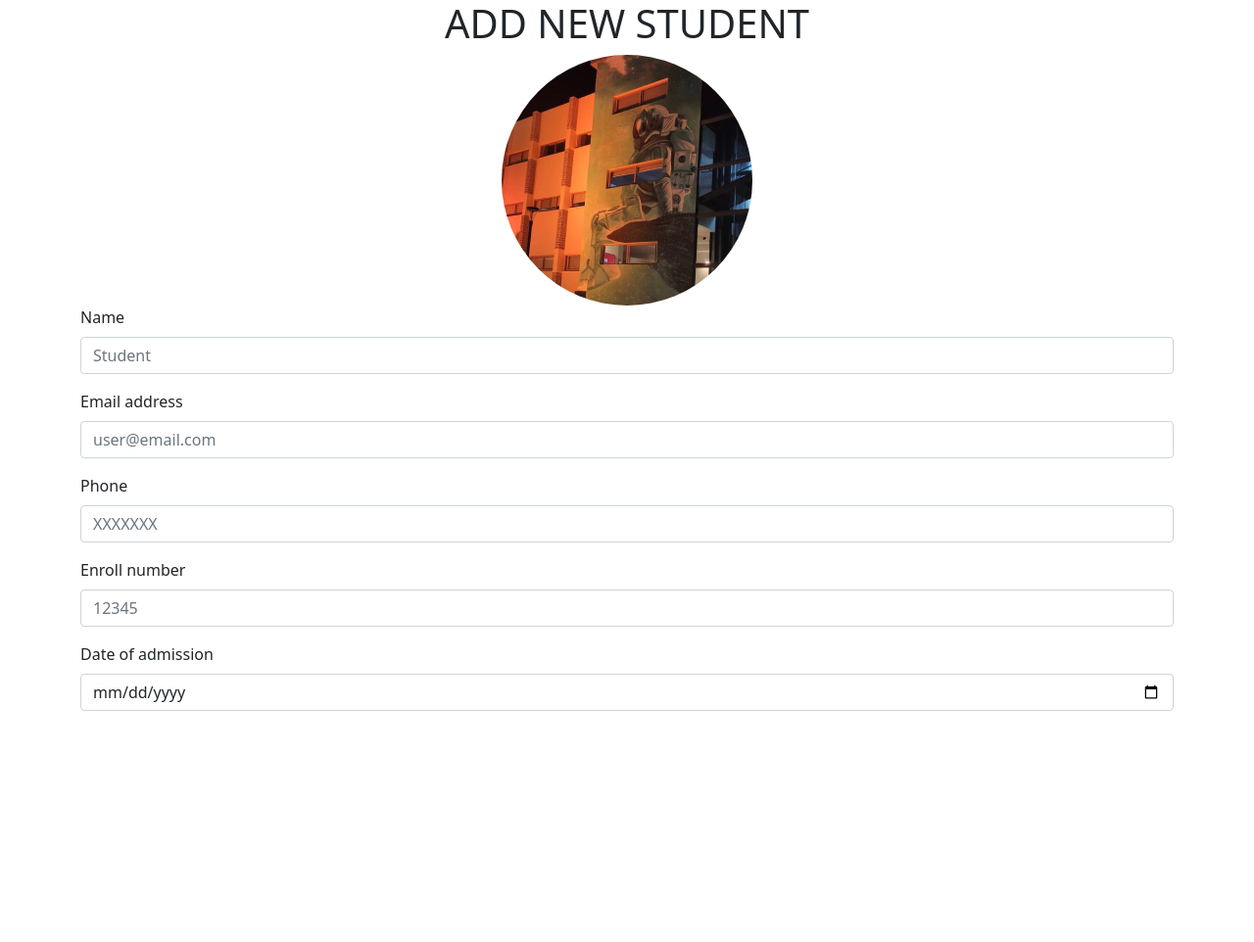
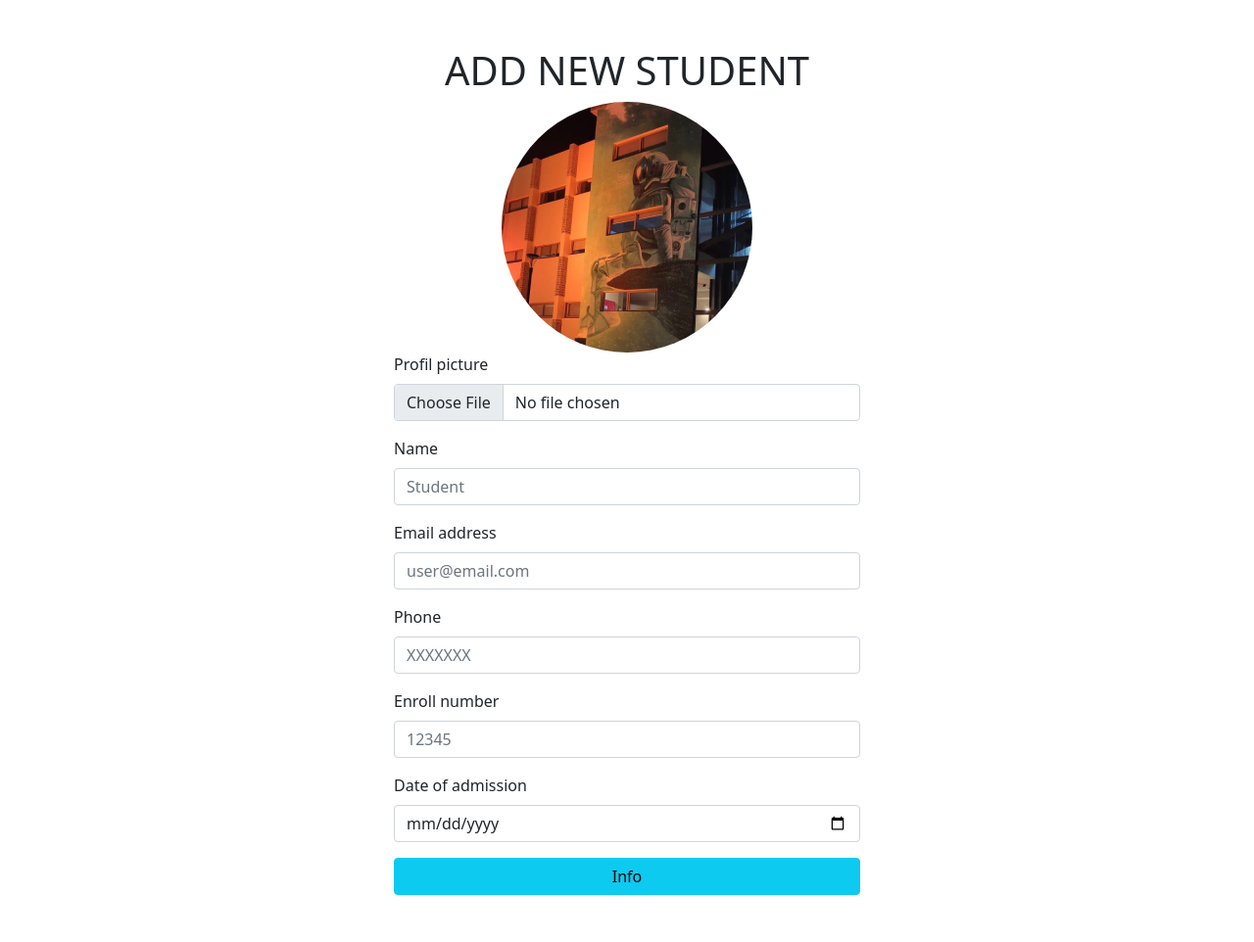
Before and after one commit to KhadijaMakkaoui/E-learning-Application, a PHP site: page /Addstudent.php in a window 1280 px wide. Shown: the whole page at 98% size. Before the commit the page ends 726 px from the top, so only its background shows below. Run offline with PHP 8.4, Linux system fonts and the light colour scheme.

Commit message:
Ajouter input pour importer l'image du profile input type=file

```diff
--- a/Addstudent.php
+++ b/Addstudent.php
@@ -1,5 +1,6 @@
 <!DOCTYPE html>
 <html lang="en">
+
 <head>
     <meta charset="UTF-8">
     <meta http-equiv="X-UA-Compatible" content="IE=edge">
@@ -10,35 +11,44 @@
     <link rel="stylesheet" href="bootsrap/font/bootstrap-icons.css">
 
 </head>
+
 <body>
-    <div class="container">
+    <div class="container my-5" style="max-width: 500px;">
         <h1 class="text-center">ADD NEW STUDENT</h1>
         <div class="text-center">
-  <img src="images/img-youcode.png" class="rounded-circle" alt="...">
-</div>
-        <form>
+            <img src="images/img-youcode.png" class="rounded-circle" alt="image apprenant">
+        </div>
+        <form action="dashStudents.php" method="GET">
+            <div class="mb-3">
+                <label for="img" class="form-label">Profil picture</label>
+                <input class="form-control" type="file" name="img">
+            </div>
             <div class="mb-3">
                 <label for="name" class="form-label">Name</label>
-                <input type="text" class="form-control" id="name" aria-describedby="Name" placeholder="Student">
+                <input type="text" class="form-control" name="name" aria-describedby="Name" placeholder="Student">
             </div>
-           <div class="mb-3">
-                <label for="exampleInputEmail1" class="form-label">Email address</label>
-                <input type="email" class="form-control" id="exampleInputEmail1" aria-describedby="emailHelp" placeholder="user@email.com">
+            <div class="mb-3">
+                <label for="email" class="form-label">Email address</label>
+                <input type="email" class="form-control" name="email" aria-describedby="emailHelp" placeholder="user@email.com">
             </div>
             <div class="mb-3">
                 <label for="phone" class="form-label">Phone</label>
-                <input type="tel" class="form-control" id="phone" aria-describedby="phone number" placeholder="XXXXXXX">
+                <input type="tel" class="form-control" name="phone" aria-describedby="phone number" placeholder="XXXXXXX">
             </div>
             <div class="mb-3">
                 <label for="EnrollNum" class="form-label">Enroll number</label>
-                <input type="number" class="form-control" id="EnrollNum" aria-describedby="Name" min="0" placeholder="12345">
+                <input type="number" class="form-control" name="EnrollNum" aria-describedby="Name" min="0" placeholder="12345">
             </div>
             <div class="mb-3">
                 <label for="dateAdd" class="form-label">Date of admission</label>
-                <input type="date" class="form-control" id="dateAdd" aria-describedby="Name" min="0" placeholder="">
+                <input type="date" class="form-control" name="dateAdd" aria-describedby="date" min="0" placeholder="">
+            </div>
+            <div class="d-grid gap-2">
+                <button type="submit" class="btn btn-info" aria-describedby="button">Info</button>
             </div>
         </form>
     </div>
 
 </body>
+
 </html>
```
